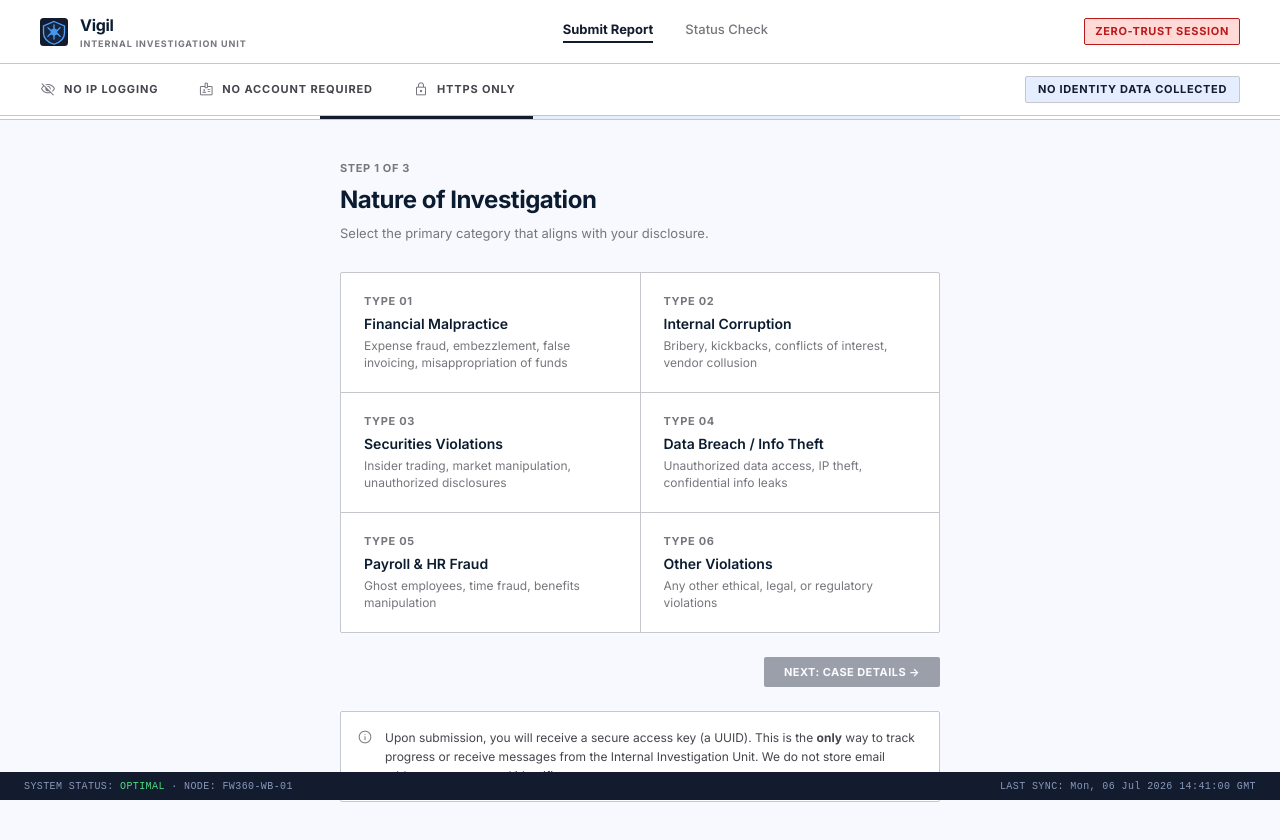
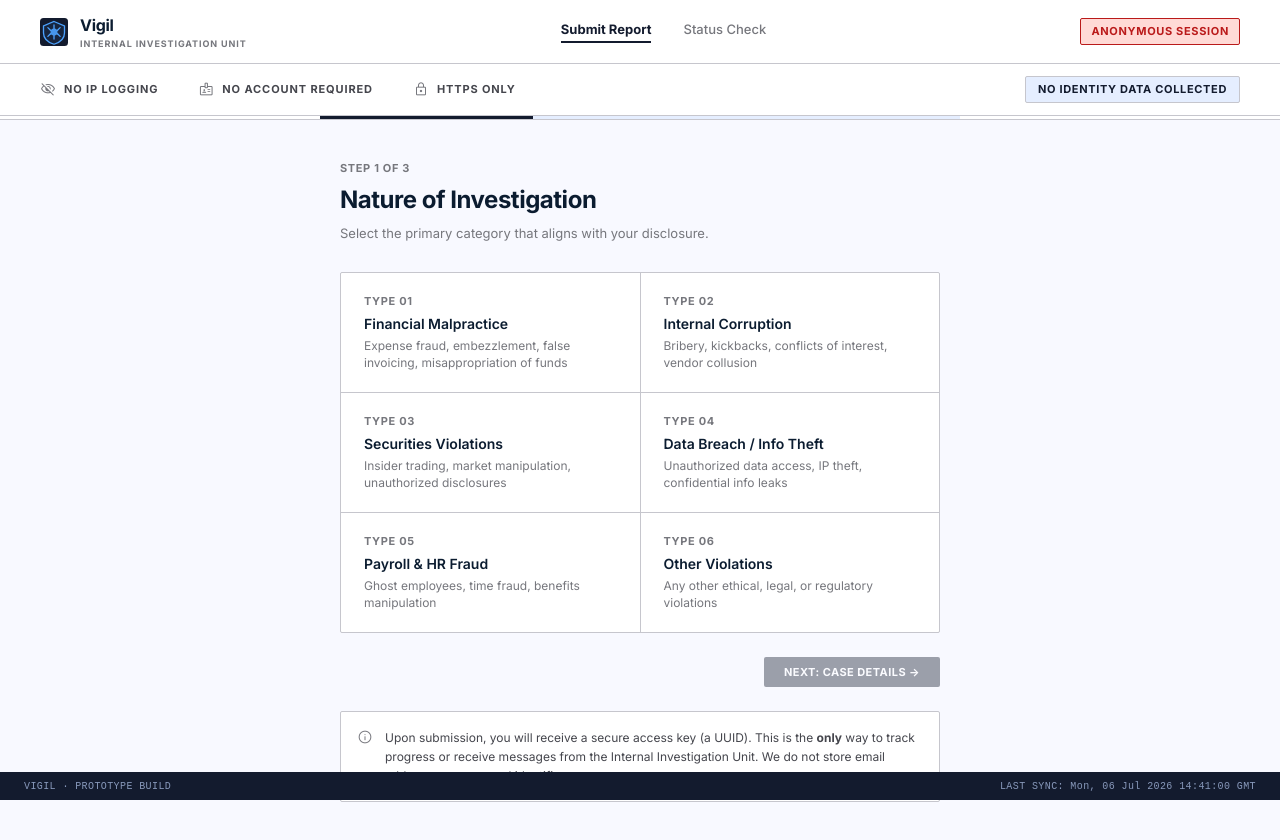
Before and after one commit to SKcreates27/Vigil, a Next.js app: page /report in a window 1280 px wide. Shown: the top 840 px of the page. Built offline with nearby package versions, Linux system fonts and the light colour scheme.

Commit message:
remove unbacked claims and old branding from UI and SAR draft

```diff
--- a/app/api/cases/[id]/sar/route.js
+++ b/app/api/cases/[id]/sar/route.js
@@ -66,7 +66,7 @@ SAR Reference Number : ${sar.sar_number}
 Filing Date          : ${sar.filing_date}
 Case ID              : #${caseId}
 Classification       : ${caseData.severity?.toUpperCase()} SEVERITY
-Regulatory Flag      : ${caseData.regulatory_flag ? 'YES — IMMEDIATE REPORTING REQUIRED' : 'No'}
+Regulatory Flag      : ${caseData.regulatory_flag ? 'YES — flagged for investigator review' : 'No'}
 
 ${line}
 SECTION 1 — SUBJECT INFORMATION
@@ -125,8 +125,8 @@ This Suspicious Activity Report has been generated by the Vigil
 platform based on an anonymous whistleblower submission. The contents are
 based on AI-assisted analysis and investigator review.
 
-This document is CONFIDENTIAL and subject to attorney-client privilege
-where applicable. Unauthorized disclosure is prohibited.
+This document is CONFIDENTIAL and intended for investigator review only.
+It is a machine-assisted draft, not a filed regulatory report.
 
 Generated by : ${new Date().toLocaleString('en-IN')}
 Platform     : Vigil v1.0
--- a/app/check-status/page.tsx
+++ b/app/check-status/page.tsx
@@ -67,7 +67,7 @@ export default function CheckStatusPage() {
           <Link href="/report" style={{ fontSize: '13px', color: '#76777d', fontWeight: 500 }}>Submit Report</Link>
           <Link href="/check-status" style={{ fontSize: '13px', color: '#131b2e', fontWeight: 700, borderBottom: '2px solid #131b2e', paddingBottom: '2px' }}>Status Check</Link>
         </div>
-        <div style={{ background: '#ffdad6', border: '1px solid #ba1a1a', borderRadius: '2px', padding: '4px 10px', fontSize: '11px', fontWeight: 700, color: '#ba1a1a', letterSpacing: '0.06em' }}>ZERO-TRUST SESSION</div>
+        <div style={{ background: '#ffdad6', border: '1px solid #ba1a1a', borderRadius: '2px', padding: '4px 10px', fontSize: '11px', fontWeight: 700, color: '#ba1a1a', letterSpacing: '0.06em' }}>ANONYMOUS SESSION</div>
       </header>
 
       <div style={{ maxWidth: '700px', margin: '40px auto', padding: '0 24px', width: '100%' }}>
@@ -210,7 +210,7 @@ export default function CheckStatusPage() {
       </div>
 
       <div className="status-bar">
-        <span>SYSTEM STATUS: <span className="status-ok">OPTIMAL</span> · NODE: FW360-WB-01</span>
+        <span>VIGIL · PROTOTYPE BUILD</span>
         <span>SESSION: ANONYMOUS</span>
       </div>
     </div>
--- a/app/dashboard/active/page.tsx
+++ b/app/dashboard/active/page.tsx
@@ -52,7 +52,7 @@ function ActiveCasesContent() {
                 <tr><td colSpan={7} style={{ textAlign: 'center', padding: '40px', color: '#76777d' }}>No active investigations</td></tr>
               ) : cases.map(c => (
                 <tr key={c.id} onClick={() => window.location.href = `/dashboard/cases/${c.id}`} style={{ cursor: 'pointer' }}>
-                  <td style={{ fontFamily: 'monospace', fontWeight: 700, fontSize: '12px' }}>FW-{new Date(c.report_date).getFullYear()}-{String(c.id).padStart(4, '0')}</td>
+                  <td style={{ fontFamily: 'monospace', fontWeight: 700, fontSize: '12px' }}>VG-{new Date(c.report_date).getFullYear()}-{String(c.id).padStart(4, '0')}</td>
                   <td style={{ maxWidth: '260px' }}>
                     <div style={{ fontSize: '13px', overflow: 'hidden', textOverflow: 'ellipsis', whiteSpace: 'nowrap' }}>{c.description?.substring(0, 55)}...</div>
                   </td>
--- a/app/dashboard/layout.tsx
+++ b/app/dashboard/layout.tsx
@@ -167,7 +167,7 @@ function DashboardShell({ children }: { children: React.ReactNode }) {
 
       {/* Status bar */}
       <div className="status-bar" style={{ left: '240px' }}>
-        <span>SYSTEM STATUS: <span className="status-ok">OPTIMAL</span> · ACTIVE NODE: FW360-TR-01</span>
+        <span>VIGIL · PROTOTYPE BUILD</span>
         <span>LAST SYNC: {new Date().toISOString().replace('T', ' ').substring(0, 19)} UTC</span>
       </div>
     </div>
--- a/app/dashboard/page.tsx
+++ b/app/dashboard/page.tsx
@@ -158,7 +158,7 @@ function TriageContent() {
                   <td>
                     <div style={{ display: 'flex', alignItems: 'center', gap: '6px' }}>
                       {c.regulatory_flag && <div style={{ width: '6px', height: '6px', background: '#ba1a1a', borderRadius: '50%', flexShrink: 0 }} />}
-                      <span style={{ fontFamily: 'monospace', fontWeight: 700, fontSize: '12px' }}>FW-{new Date(c.report_date).getFullYear()}-{String(c.id).padStart(4, '0')}</span>
+                      <span style={{ fontFamily: 'monospace', fontWeight: 700, fontSize: '12px' }}>VG-{new Date(c.report_date).getFullYear()}-{String(c.id).padStart(4, '0')}</span>
                     </div>
                   </td>
                   <td><span className={`badge badge-${c.severity === 'high' ? 'high-severity' : c.severity}`}>{SEVERITY_LABEL[c.severity] || c.severity?.toUpperCase()}</span></td>
--- a/app/dashboard/reports/page.tsx
+++ b/app/dashboard/reports/page.tsx
@@ -296,7 +296,7 @@ function ReportsContent() {
                 <tr><td colSpan={7} style={{ textAlign: 'center', padding: '32px', color: '#76777d' }}>Loading...</td></tr>
               ) : cases.slice(0, 8).map(c => (
                 <tr key={c.id} onClick={() => window.location.href = `/dashboard/cases/${c.id}`}>
-                  <td style={{ fontFamily: 'monospace', fontWeight: 700, fontSize: '12px' }}>FW-{new Date(c.report_date).getFullYear()}-{String(c.id).padStart(4, '0')}</td>
+                  <td style={{ fontFamily: 'monospace', fontWeight: 700, fontSize: '12px' }}>VG-{new Date(c.report_date).getFullYear()}-{String(c.id).padStart(4, '0')}</td>
                   <td style={{ textTransform: 'capitalize', fontSize: '12px' }}>{c.fraud_type?.replace(/_/g, ' ')}</td>
                   <td><span className={`badge badge-${c.severity}`}>{c.severity?.toUpperCase()}</span></td>
                   <td style={{ fontSize: '12px' }}>{c.department || '—'}</td>
--- a/app/login/page.tsx
+++ b/app/login/page.tsx
@@ -80,7 +80,7 @@ export default function LoginPage() {
       </div>
 
       <div className="status-bar">
-        <span>SYSTEM STATUS: <span className="status-ok">OPTIMAL</span> · NODE: FW360-AUTH-01</span>
+        <span>VIGIL · PROTOTYPE BUILD</span>
         <span>AUTHENTICATED SESSION REQUIRED</span>
       </div>
     </div>
--- a/app/report/page.tsx
+++ b/app/report/page.tsx
@@ -63,7 +63,7 @@ export default function ReportPage() {
             <Link href="/report" style={{ fontSize: '13px', color: '#131b2e', fontWeight: 700, borderBottom: '2px solid #131b2e', paddingBottom: '2px' }}>Submit Report</Link>
             <Link href="/check-status" style={{ fontSize: '13px', color: '#76777d', fontWeight: 500 }}>Status Check</Link>
           </div>
-          <div style={{ background: '#ffdad6', border: '1px solid #ba1a1a', borderRadius: '2px', padding: '4px 10px', fontSize: '11px', fontWeight: 700, color: '#ba1a1a', letterSpacing: '0.06em' }}>ZERO-TRUST SESSION</div>
+          <div style={{ background: '#ffdad6', border: '1px solid #ba1a1a', borderRadius: '2px', padding: '4px 10px', fontSize: '11px', fontWeight: 700, color: '#ba1a1a', letterSpacing: '0.06em' }}>ANONYMOUS SESSION</div>
         </header>
 
         <div style={{ flex: 1, display: 'flex', flexDirection: 'column', alignItems: 'center', justifyContent: 'center', padding: '40px' }}>
@@ -155,7 +155,7 @@ export default function ReportPage() {
         </div>
 
         <div className="status-bar">
-          <span>SYSTEM STATUS: <span className="status-ok">OPTIMAL</span> · ACTIVE NODE: FW360-WB-01</span>
+          <span>VIGIL · PROTOTYPE BUILD</span>
           <span>LAST SYNC: {new Date().toISOString()} UTC</span>
         </div>
       </div>
@@ -177,7 +177,7 @@ export default function ReportPage() {
           <Link href="/report" style={{ fontSize: '13px', color: '#131b2e', fontWeight: 700, borderBottom: '2px solid #131b2e', paddingBottom: '2px' }}>Submit Report</Link>
           <Link href="/check-status" style={{ fontSize: '13px', color: '#76777d', fontWeight: 500 }}>Status Check</Link>
         </div>
-        <div style={{ background: '#ffdad6', border: '1px solid #ba1a1a', borderRadius: '2px', padding: '4px 10px', fontSize: '11px', fontWeight: 700, color: '#ba1a1a', letterSpacing: '0.06em' }}>ZERO-TRUST SESSION</div>
+        <div style={{ background: '#ffdad6', border: '1px solid #ba1a1a', borderRadius: '2px', padding: '4px 10px', fontSize: '11px', fontWeight: 700, color: '#ba1a1a', letterSpacing: '0.06em' }}>ANONYMOUS SESSION</div>
       </header>
 
       {/* Trust badges */}
@@ -384,7 +384,7 @@ export default function ReportPage() {
       </div>
 
       <div className="status-bar">
-        <span>SYSTEM STATUS: <span className="status-ok">OPTIMAL</span> · NODE: FW360-WB-01</span>
+        <span>VIGIL · PROTOTYPE BUILD</span>
         <span>LAST SYNC: {new Date().toUTCString()}</span>
       </div>
     </div>
--- a/lib/security.js
+++ b/lib/security.js
@@ -19,15 +19,12 @@ export function sanitizeInput(str, maxLength = 5000) {
 
 /**
  * Validate a report access token before it ever reaches a query. Reports
- * are issued a plain UUID (see app/api/reports/route.js), so that's the
- * only format currently in circulation, but the token column and this
- * validator accept either a UUID or the human-readable FW-XXXX-XXXX-XXXX
- * form so the format can change later without touching callers.
+ * are issued a plain UUID (see app/api/reports/route.js), so that is the
+ * only format accepted.
  */
 export function isValidToken(token) {
   if (typeof token !== 'string') return false;
   if (/^[0-9a-f]{8}-[0-9a-f]{4}-[0-9a-f]{4}-[0-9a-f]{4}-[0-9a-f]{12}$/i.test(token)) return true;
-  if (/^FW-[A-Z0-9]{4}-[A-Z0-9]{4}-[A-Z0-9]{8}$/i.test(token)) return true;
   return false;
 }
 
```
Also changed, not shown: app/dashboard/cases/[id]/page.tsx (+10 -31 lines).
